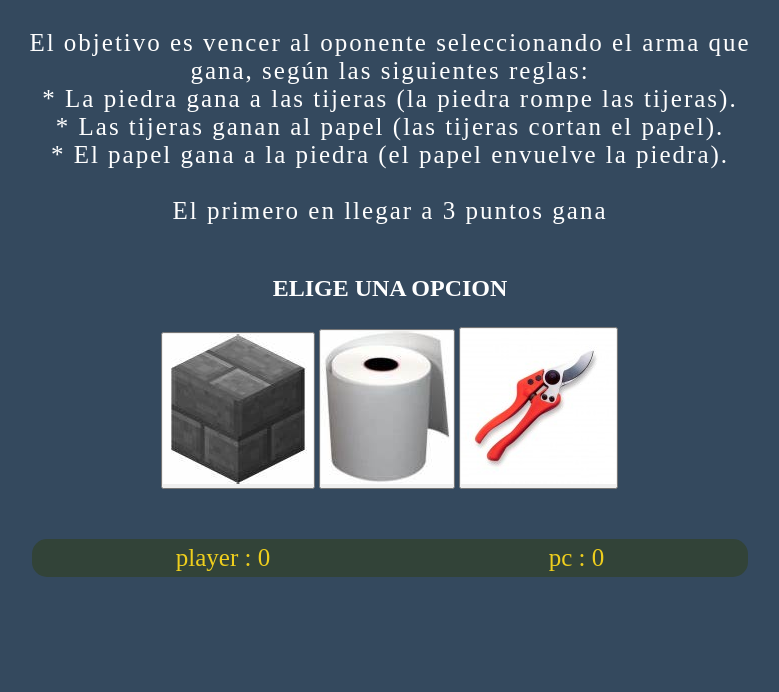
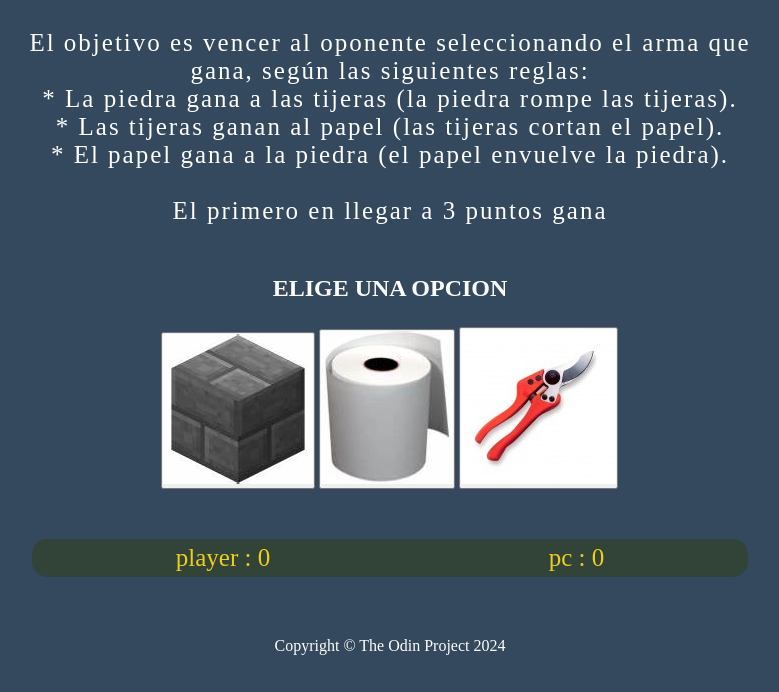
Before and after one commit to Cormaxs/piedra-papel-tijera, a plain HTML site: page index.html in a window 1280 px wide. Shown: the part 108-800 px from the top of the page, without its empty margins (250-1029 px from the left). Drawn offline with Linux system fonts and the light colour scheme.

Commit message:
Update index.html

```diff
--- a/index.html
+++ b/index.html
@@ -31,7 +31,9 @@
         <p id="pcc">pc : 0 </p>
     </div>
 
-
+ <footer>
+        <p>Copyright &copy; The Odin Project 2024</p>
+    </footer>
     <script src="index.js"></script>
 </body>
 
```
